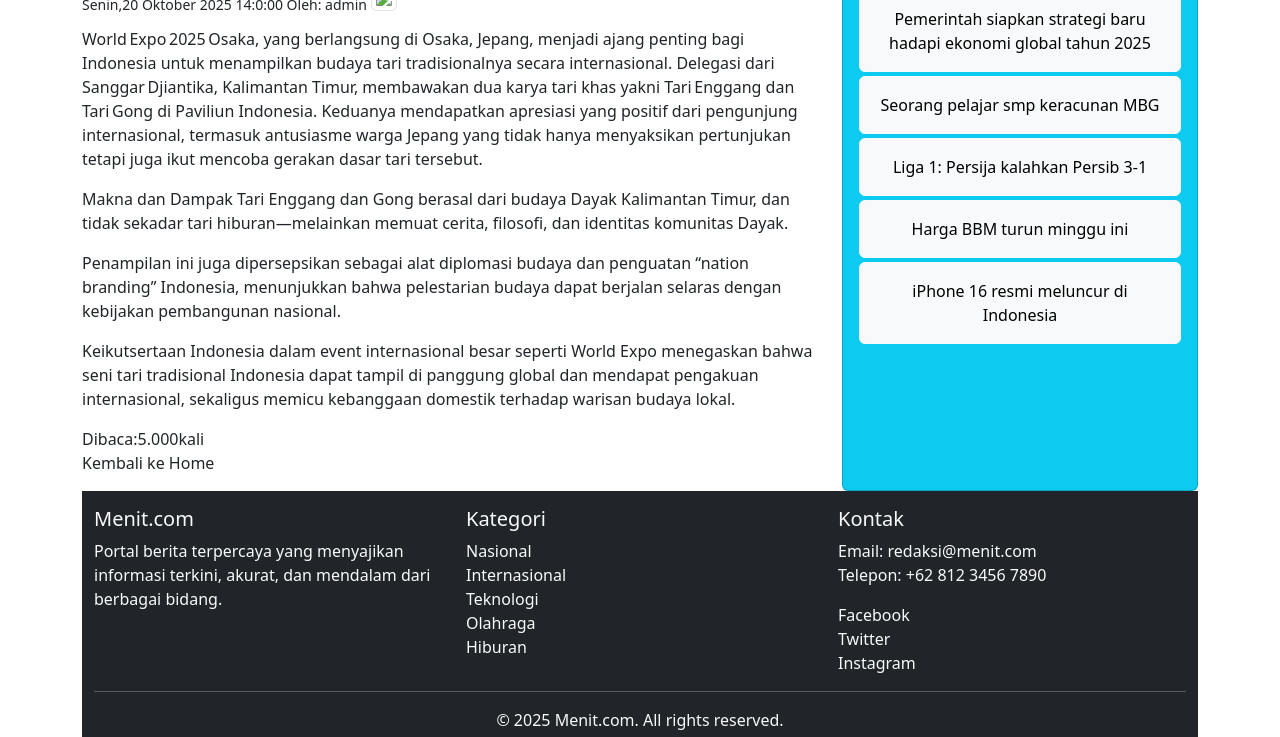
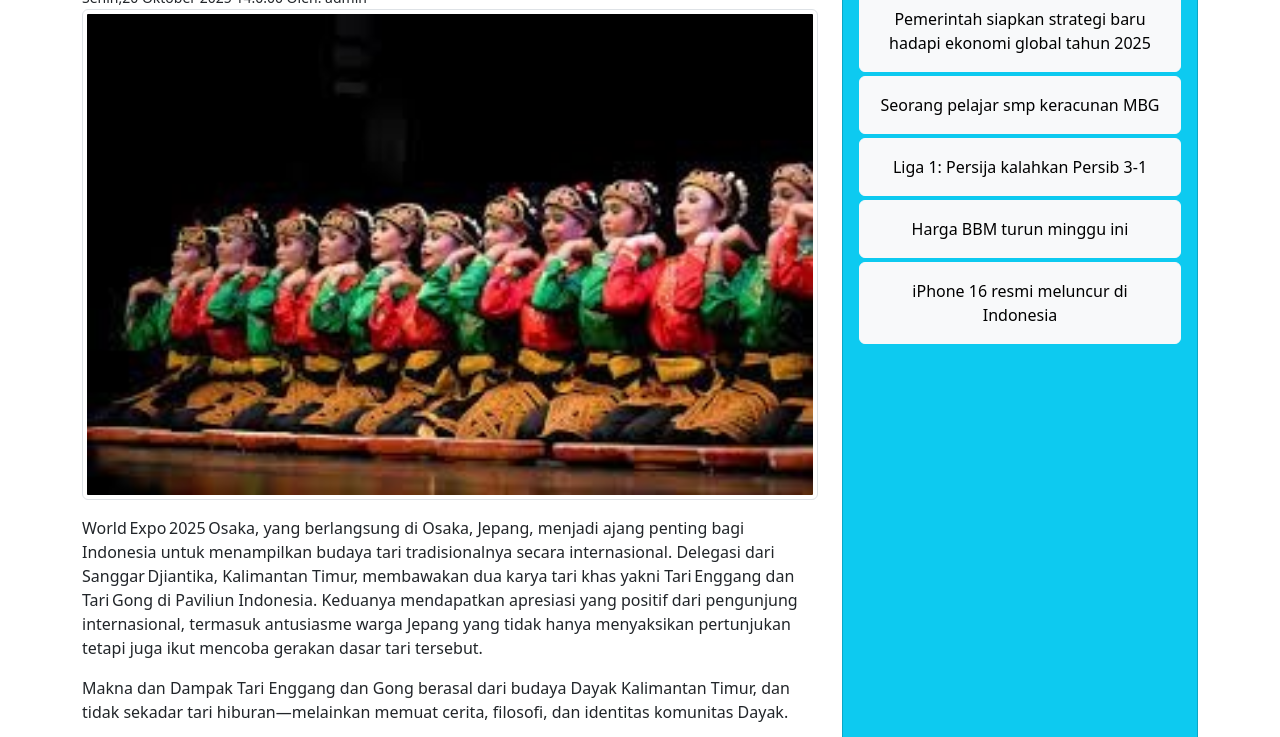
Before and after one commit to k68982408-cpu/berita, a plain HTML site: page berita-senitari6.html in a window 1280 px wide. Shown: the part 208-945 px from the top of the page. Drawn offline with nearby package versions, Linux system fonts and the light colour scheme.

Commit message:
Update berita-senitari6.html

```diff
--- a/berita-senitari6.html
+++ b/berita-senitari6.html
@@ -43,7 +43,7 @@
       <div class="col-md-8 py-3">
         <h3>berita seni tari</h3>
         <small>Senin,20 Oktober 2025 14:0:00 Oleh: admin</small>
-        <img src="images/gambar6.jpg" class="img-thumbnail w-100 mb-3">
+        <img src="gambar6.jpg" class="img-thumbnail w-100 mb-3">
         <p>
             World Expo 2025 Osaka, yang berlangsung di Osaka, Jepang, menjadi ajang penting bagi Indonesia untuk menampilkan budaya tari tradisionalnya secara internasional. Delegasi dari Sanggar Djiantika, Kalimantan Timur, membawakan dua karya tari khas yakni Tari Enggang dan Tari Gong di Paviliun Indonesia. Keduanya mendapatkan apresiasi yang positif dari pengunjung internasional, termasuk antusiasme warga Jepang yang tidak hanya menyaksikan pertunjukan tetapi juga ikut mencoba gerakan dasar tari tersebut.
 
```
